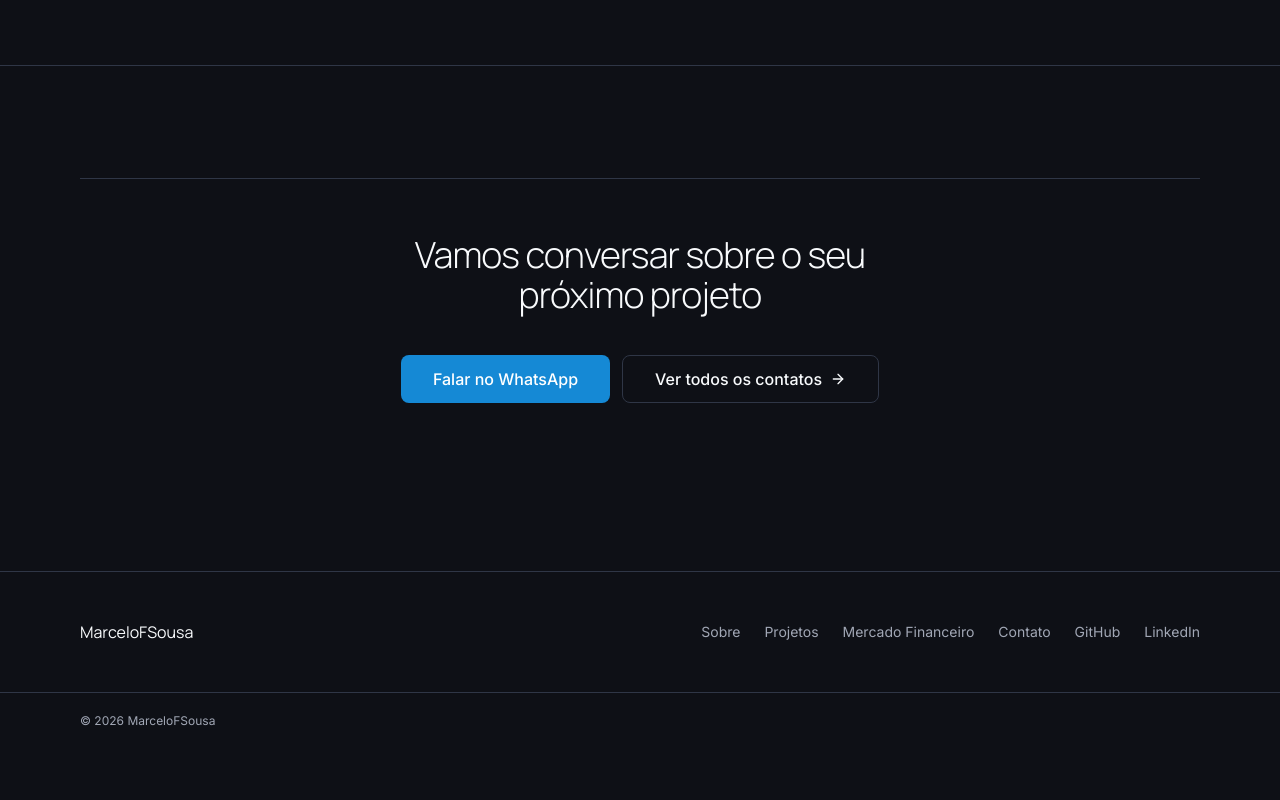
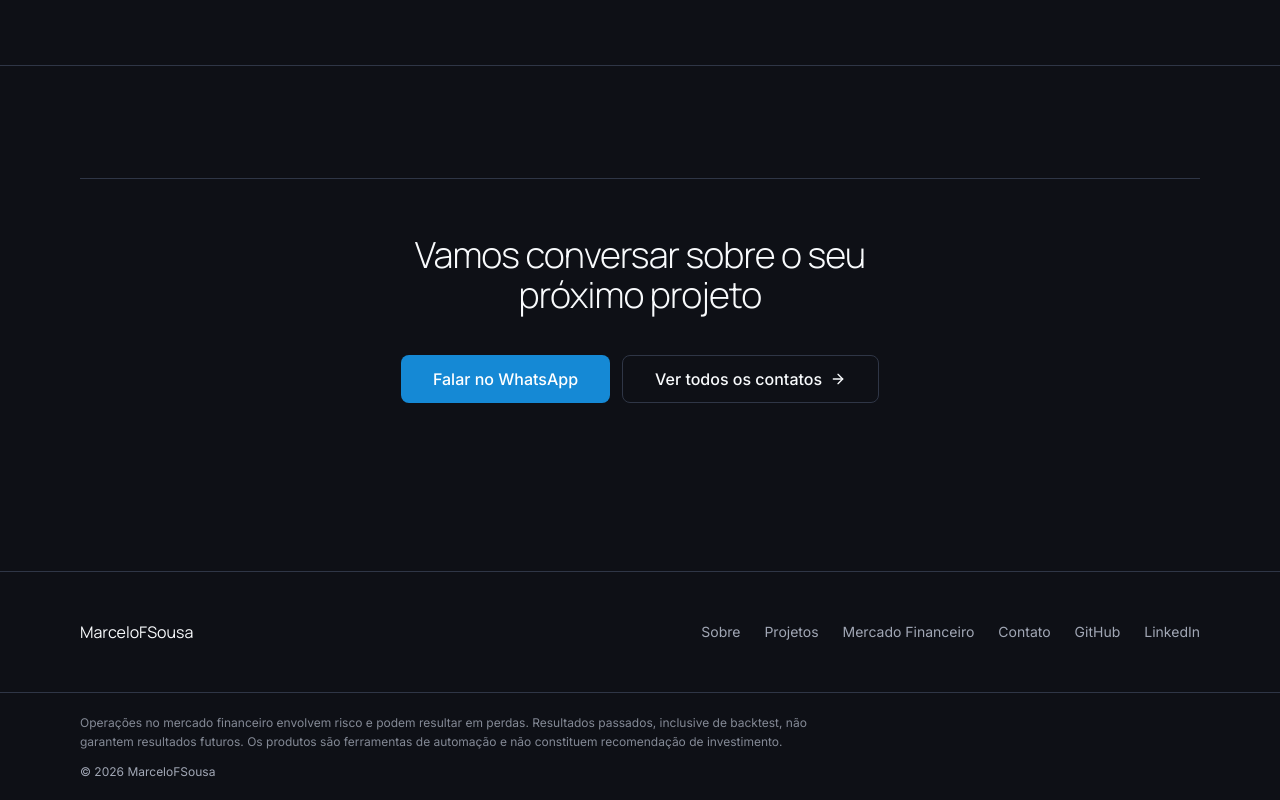
Before and after one commit to MarceloFSousa/portfolio, a Next.js app: page / in a window 1280 px wide. Shown: the part 3849-4649 px from the top of the page. Before the commit the page ends 4598 px from the top, so only its background shows below. Built offline with nearby package versions, Linux system fonts and the light colour scheme; no server answers.

Commit message:
add financial risk disclaimer
Required for Google/Meta ads approval on trading products. Text lives in
siteConfig.riskDisclaimer and is shown in the footer on every page.

```diff
--- a/src/components/layout/footer.tsx
+++ b/src/components/layout/footer.tsx
@@ -40,7 +40,10 @@ export function Footer() {
       </Container>
 
       <div className="border-t border-border py-5">
-        <Container>
+        <Container className="space-y-3">
+          <p className="max-w-3xl text-xs leading-relaxed text-muted-foreground/80">
+            {siteConfig.riskDisclaimer}
+          </p>
           <p className="text-xs text-muted-foreground">
             © {year} {siteConfig.handle}
           </p>
--- /dev/null
+++ b/src/components/ui/risk-disclaimer.tsx
@@ -0,0 +1,17 @@
+import { AlertTriangle } from "lucide-react";
+import { siteConfig } from "@/data/site";
+import { cn } from "@/lib/utils";
+
+export function RiskDisclaimer({ className }: { className?: string }) {
+  return (
+    <div
+      className={cn(
+        "flex items-start gap-3 border border-border px-4 py-3 text-xs leading-relaxed text-muted-foreground",
+        className
+      )}
+    >
+      <AlertTriangle size={14} className="mt-0.5 shrink-0" />
+      <p>{siteConfig.riskDisclaimer}</p>
+    </div>
+  );
+}
--- a/src/data/site.ts
+++ b/src/data/site.ts
@@ -83,6 +83,10 @@ export const siteConfig = {
     ctaPrimary: "Ver produtos",
     ctaSecondary: "Solicitar automação",
   },
+
+  // Aviso de risco exibido nas páginas de mercado financeiro e no rodapé
+  riskDisclaimer:
+    "Operações no mercado financeiro envolvem risco e podem resultar em perdas. Resultados passados, inclusive de backtest, não garantem resultados futuros. Os produtos são ferramentas de automação e não constituem recomendação de investimento.",
 
   // Seção "Automação sob demanda"
   automationService: {
```
